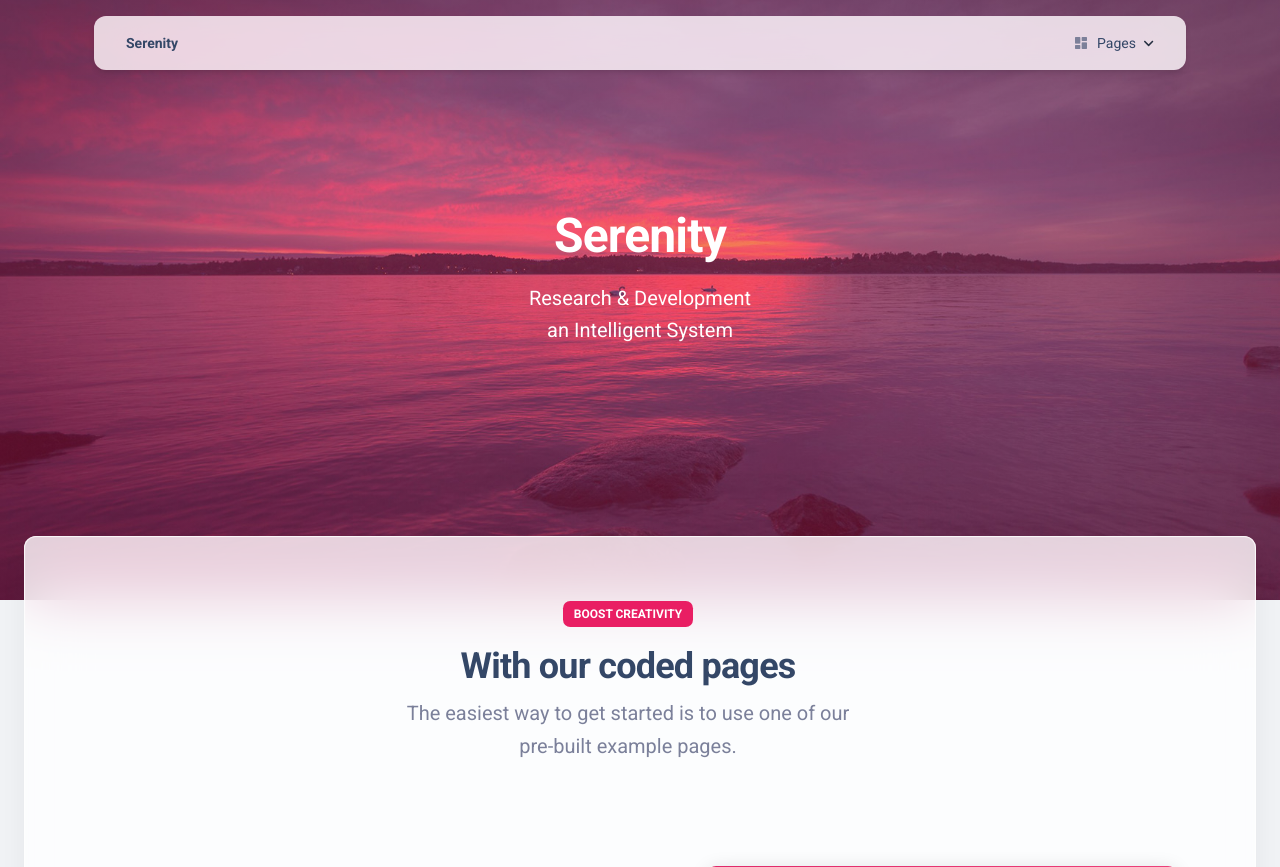
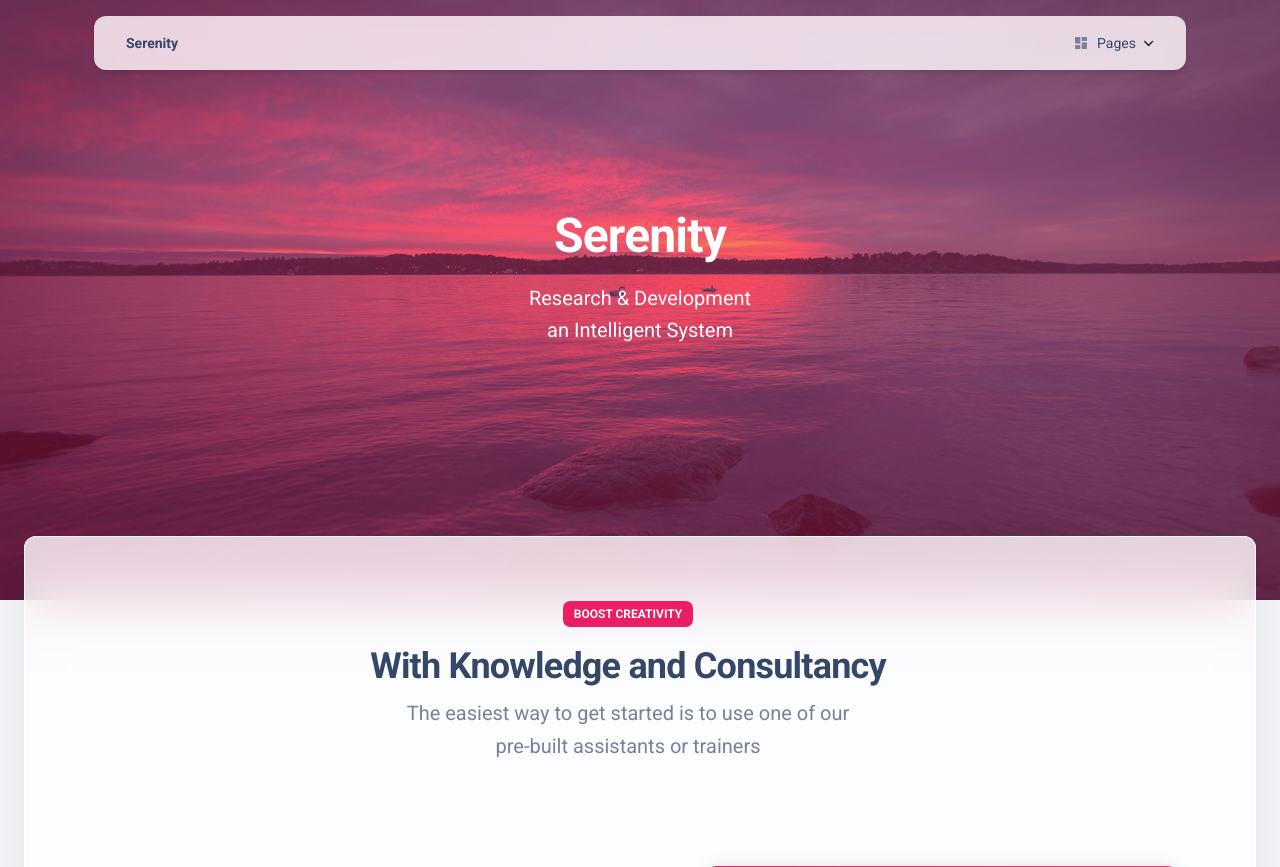
Before and after one commit to angxdes/Serenity, a Django app: page / in a window 1280 px wide. Shown: the top 867 px of the page. Run offline with Django 4.2, Linux system fonts and the light colour scheme; some libraries are stand-ins or nearby versions.

Commit message:
Change in description
change

```diff
--- a/Serenity/chatbot/templates/chatbot/index.html
+++ b/Serenity/chatbot/templates/chatbot/index.html
@@ -305,8 +305,8 @@
       <div class="row text-center my-sm-5 mt-5">
         <div class="col-lg-6 mx-auto">
           <span class="badge bg-primary mb-3">Boost creativity</span>
-          <h2 class="">With our coded pages</h2>
-          <p class="lead">The easiest way to get started is to use one of our <br /> pre-built example pages. </p>
+          <h2 class="">With Knowledge and Consultancy</h2>
+          <p class="lead">The easiest way to get started is to use one of our <br /> pre-built assistants or trainers </p>
         </div>
       </div>
     </div>
```
